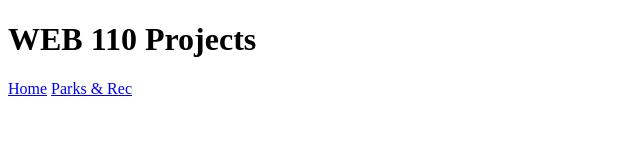
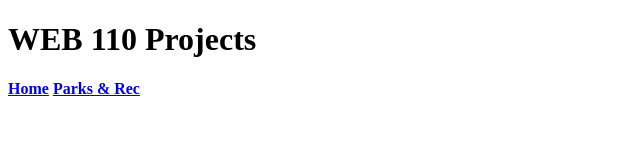
Before and after one commit to uuhhhhhhhh/web110, a plain HTML site: page index.html in a window 1280 px wide. Shown: the full height of the page, 0-640 px from the left. Drawn offline with Linux system fonts and the light colour scheme.

Commit message:
Update index.html

```diff
--- a/index.html
+++ b/index.html
@@ -7,8 +7,8 @@
   <body>
     <h1>WEB 110 Projects</h1>
     <nav>
-      <a href="index.html">Home</a>
-      <a href="Week2Project/home.html">Parks &amp; Rec</a> &nbsp;
+      <a href="index.html"><b>Home</b></a>
+      <a href="Week2Project/home.html"><b>Parks &amp; Rec</b></a> &nbsp;
     </nav>
   </body>
 </html>
```
